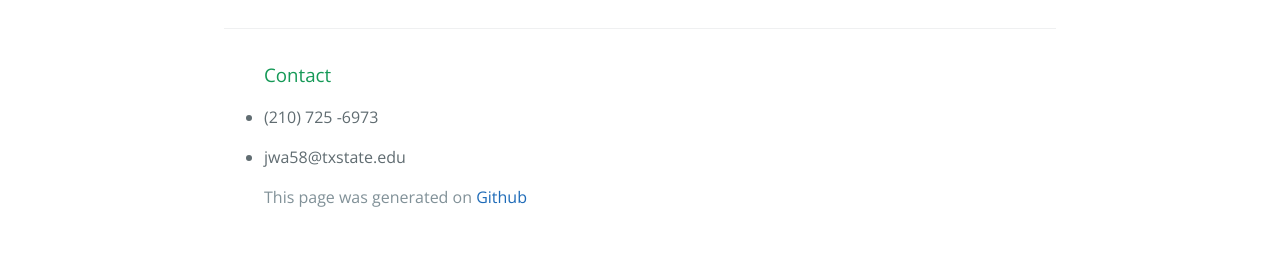
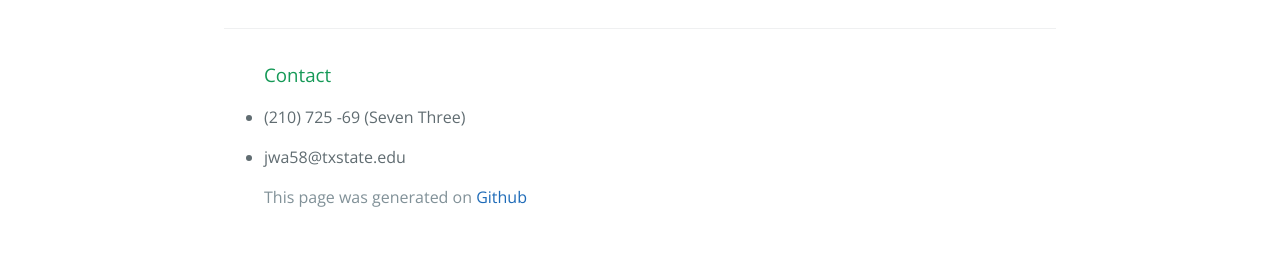
Before and after one commit to ayerswj/ayerswj.github.io, a Jekyll site: the page built from index.html, in a window 1280 px wide. Shown: the part 779-1033 px from the top of the page. Built offline with Jekyll 4.4.1, drawn with Linux system fonts in a browser that asks for light colours.

Commit message:
contact info

```diff
--- a/_layouts/default.html
+++ b/_layouts/default.html
@@ -45,7 +45,7 @@
         {% endif %}
         <ul>
             <h3>Contact</h3>
-            <li><p>(210) 725 -6973</p></li>
+            <li><p>(210) 725 -69 (Seven Three)</p></li>
             <li><p>jwa58@txstate.edu</p></li>
             <span class="site-footer-credits">This page was generated on <a href="https://github.com/ayerswj">Github</a></span>
         </ul>
```
